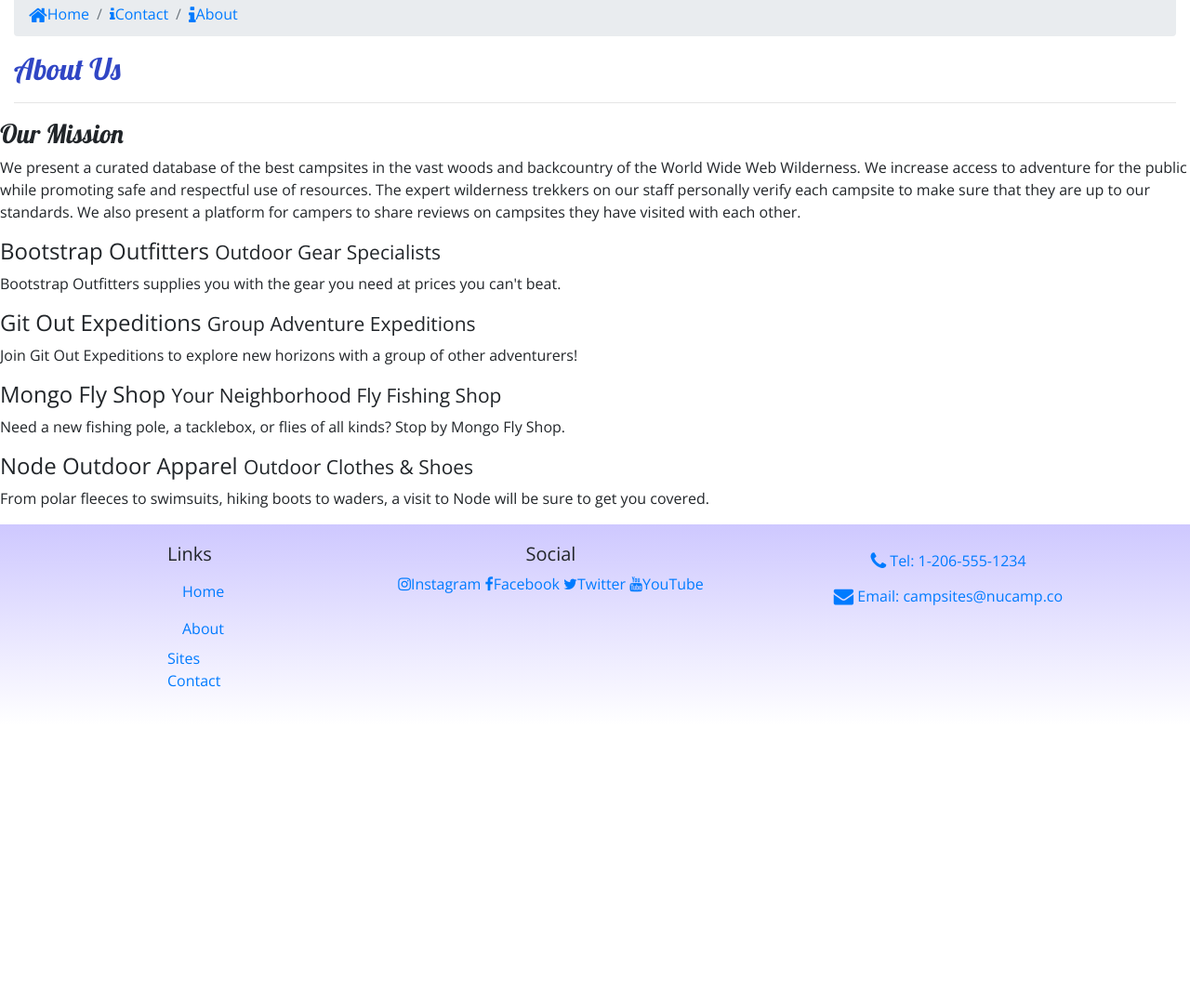
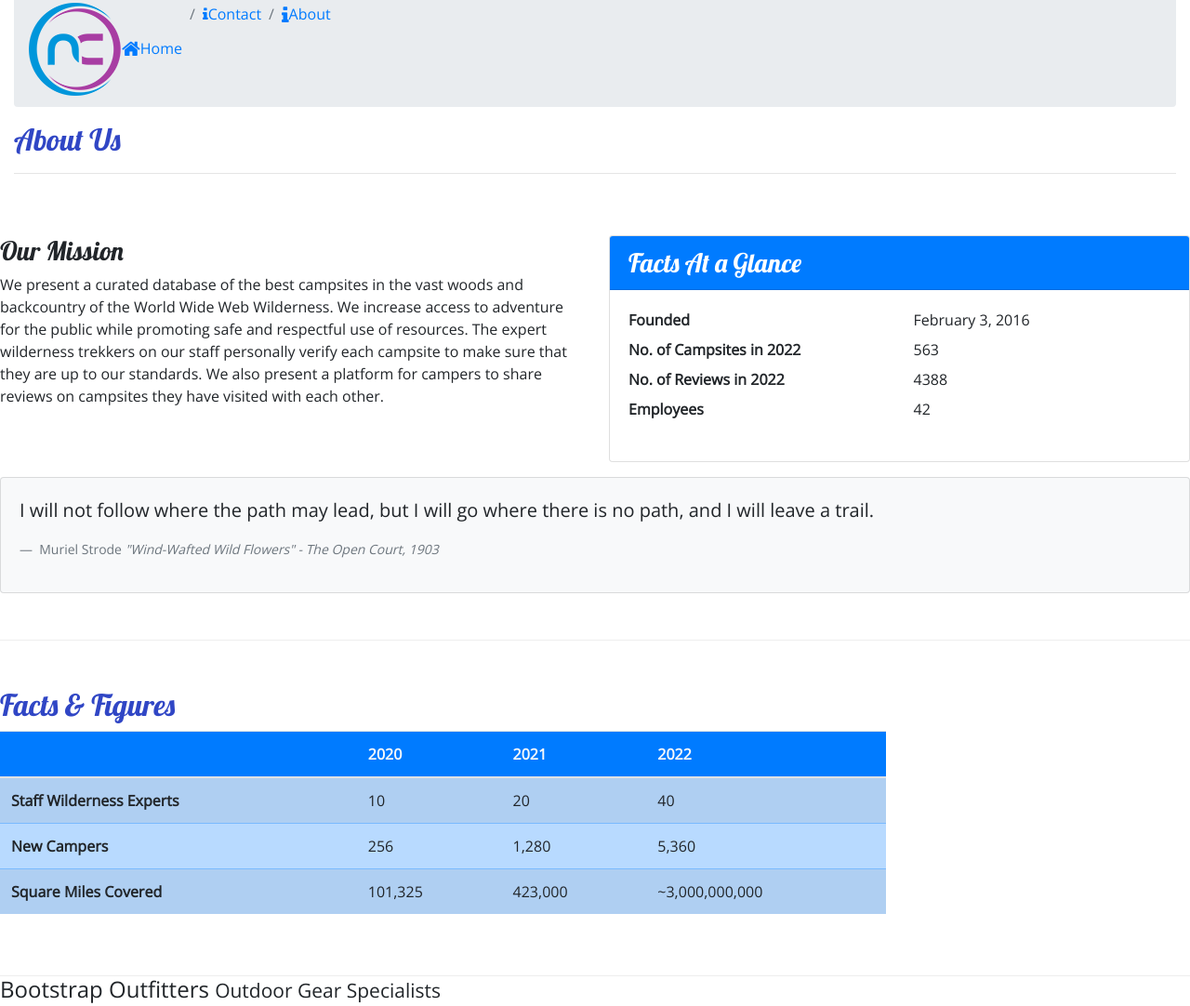
Before and after one commit to Ibrahimasfbarry/nucampsite, a website: page aboutus.html in a window 1280 px wide. Shown: the part 272-1354 px from the top of the page at 93% size. Before the commit the page ends 1052 px from the top, so only its background shows below. Drawn offline with nearby package versions, Linux system fonts and the light colour scheme.

Commit message:
Images and Flex

```diff
--- a/aboutus.html
+++ b/aboutus.html
@@ -35,7 +35,7 @@
         <div>
             <div class="col">
                 <ol class="breadcrumb">
-                    <li class="breadcrumb-item"><a href="index.html"> <i class="fa fa-home fa-lg"></i>Home</a></li>
+                    <li class="breadcrumb-item"><a href="index.html"><img src="img/logo.png" class="img-fluid" /><i class="fa fa-home fa-lg"></i>Home</a></li>
                     <li class="breadcrumb-item"><a href="contactus.html"><i class="fa fa-info fa-la"></i>Contact</a></i></li>
                     <li class="breadcrumb-item active"><a href="#"><i class="fa fa-info fa-lg"></i>About</a></li>
                 </ol>
@@ -44,13 +44,80 @@
             </div>
         </div>
 
-        <div>
-            <div>
+        <div class="row row-content">
+            <div class="col-sm-6">
                 <h3>Our Mission</h3>
-                <p>We present a curated database of the best campsites in the vast woods and backcountry of the World Wide Web Wilderness. We increase access to adventure for the public while promoting safe and respectful use of resources. The expert wilderness trekkers on our staff personally verify each campsite to make sure that they are up to our standards. We also present a platform for campers to share reviews on campsites they have visited with each other.</p>
+                <p>We present a curated database of the best campsites in the vast woods and backcountry of the World Wide Web Wilderness. We increase access to adventure for the public
+                while promoting safe and respectful use of resources. The expert wilderness trekkers on our staff personally verify each campsite to make sure that they are up to our standards.
+                We also present a platform for campers to share reviews on campsites they have visited with  each other.</p>
+            </div>
+            <div class="col-sm-6">
+                <div class="card">
+                    <h3 class="card-header bg-primary text-white">Facts At a Glance</h3>
+                    <div class="card-body">
+                        <dl class="row">
+                            <dt class="col-6">Founded</dt>
+                            <dd class="col-6">February 3, 2016</dd>
+                            <dt class="col-6">No. of Campsites in 2022</dt>
+                            <dd class="col-6">563</dd>
+                            <dt class="col-6">No. of Reviews in 2022</dt>
+                            <dd class="col-6">4388</dd>
+                            <dt class="col-6">Employees</dt>
+                            <dd class="col-6">42</dd>
+                        </dl>
+                    </div>
+                </div>
+            </div>
+            <div class="col">
+                <div class="card bg-light mt-3">
+                    <figure class="card-body">
+                        <blockquote class="blockquote">
+                            <p>I will not follow where the path may lead, but I will go where there is no path, and I will leave a trail.</p>
+                        </blockquote>
+                        <figcaption class="blockquote-footer">
+                            Muriel Strode <cite title="Source Title">"Wind-Wafted Wild Flowers" - The Open Court, 1903</cite>
+                        </figcaption>
+                   </figure>
+                </div>
             </div>
         </div>
-
+        <div class="row row-content">
+            <div class="col-sm-9">
+                <h2>Facts &amp; Figures</h2>
+                <div class="table-responsive">
+                    <table class="table table-striped">
+                        <thead>
+                            <tr class="bg-primary text-light">
+                                <th></th>
+                                <th>2020</th>
+                                <th>2021</th>
+                                <th>2022</th>
+                            </tr>
+                        </thead>
+                        <tbody class="table-primary">
+                            <tr>
+                                <th>Staff Wilderness Experts</th>
+                                <td>10</td>
+                                <td>20</td>
+                                <td>40</td>
+                            </tr>
+                            <tr>
+                                <th>New Campers</th>
+                                <td>256</td>
+                                <td>1,280</td>
+                                <td>5,360</td>
+                            </tr>
+                            <tr>
+                                <th>Square Miles Covered</th>
+                                <td>101,325</td>
+                                <td>423,000</td>
+                                <td>~3,000,000,000</td>
+                            </tr>
+                        </tbody>
+                    </table>
+                </div>
+            </div>
+       </div>
         <div>
             <div>
                 <div class="d-none d-sm-block>"><h3>Community Partners</h3></div>
```
Also changed, not shown: contactus.html (+2 -1 lines), index.html (+18 -4 lines), img/bootstrap-thumb.png (added), img/breadcrumb-trail-thumb.jpg (added), img/breadcrumb-trail.jpg (added), img/chrome-river-thumb.jpg (added), img/chrome-river.jpg (added), img/logo.png (added), img/react-lake-thumb.jpg (added), img/react-lake.jpg (added), 2 other files.
